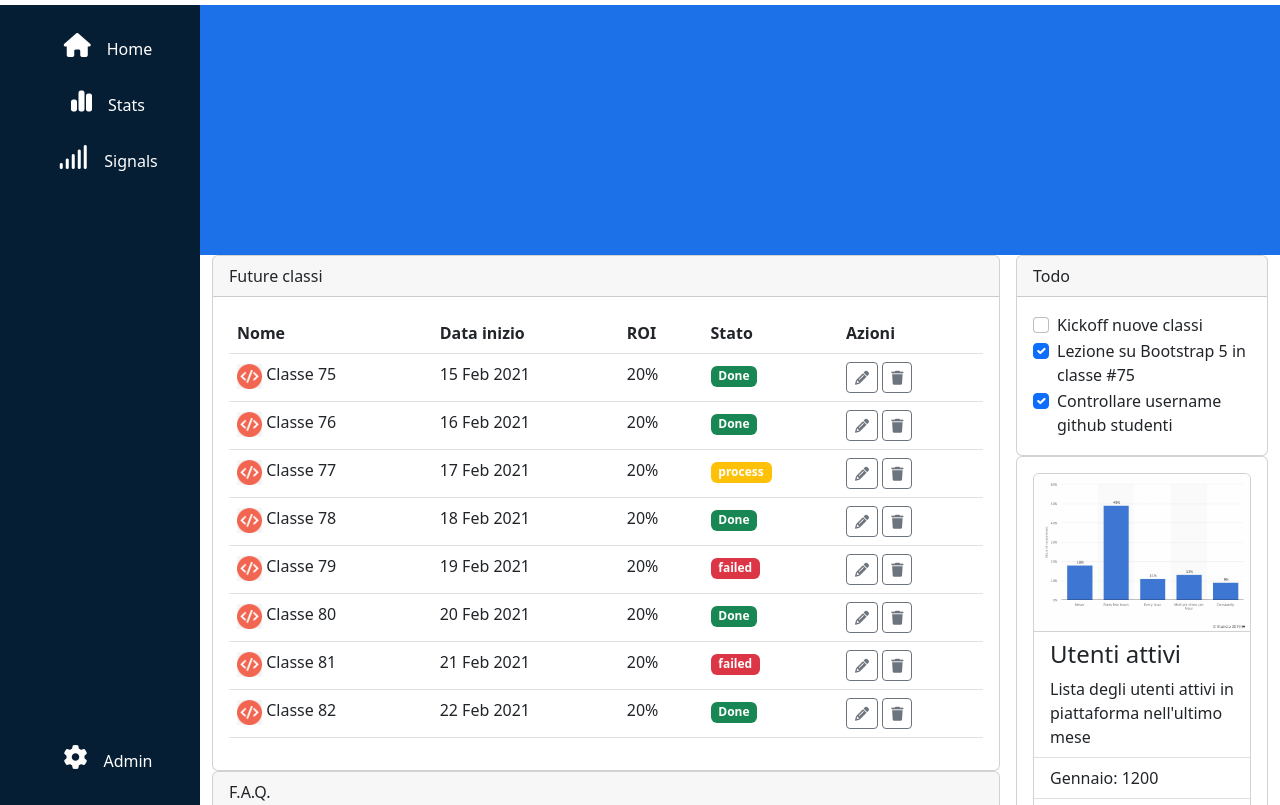
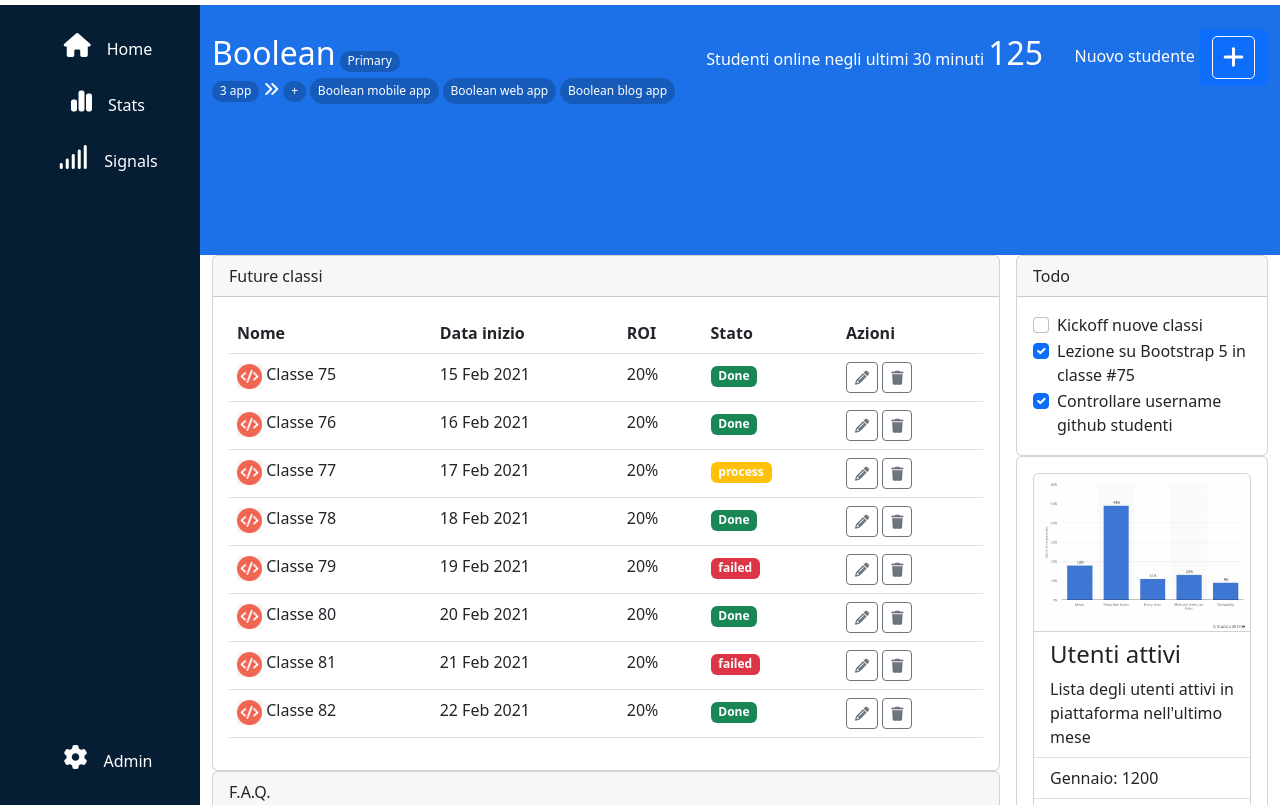
Before and after one commit to AlessandroFacci/html-css-bootstrap-dashboard, a plain HTML site: page index.html in a window 1280 px wide. Shown: the part 73-878 px from the top of the page. Drawn offline with nearby package versions, Linux system fonts and the light colour scheme.

Commit message:
html and css: edit header

```diff
--- a/css/style.css
+++ b/css/style.css
@@ -54,6 +54,29 @@
   background-color: #1c71e8;
 }
 
+#header .container-fluid {
+  height: 250px;
+}
+
+#header button i {
+  border: 1px solid white;
+  padding: 20px 10px;
+  border-radius: 5px;
+}
+
+#header .boolean {
+  font-size: 2rem;
+}
+
+#header .rounded-pill {
+  background-color: #165bba;
+  font-weight: normal;
+}
+
+#header .online {
+  font-size: 2rem;
+}
+
 /* MENU */
 
 #menu {
--- a/index.html
+++ b/index.html
@@ -102,7 +102,42 @@
         </div>
         <div class="overflow-auto">
           <!-- header -->
-          <header id="header"></header>
+          <header id="header" class="text-white">
+            <div class="container-fluid d-flex flex-column flex-md-row-reverse justify-content-between">
+              <div class="mt-4">
+                <span>Nuovo studente</span>
+                <button class="btn btn-primary" type="button" data-bs-toggle="offcanvas" data-bs-target="#offcanvasRight" aria-controls="offcanvasRight"><i class="fa-solid fa-plus fa-xl"></i></button>
+
+                <div class="offcanvas offcanvas-end" tabindex="-1" id="offcanvasRight" aria-labelledby="offcanvasRightLabel">
+                  <div class="offcanvas-header">
+                    <h5 class="offcanvas-title" id="offcanvasRightLabel">Offcanvas right</h5>
+                    <button type="button" class="btn-close" data-bs-dismiss="offcanvas" aria-label="Close"></button>
+                  </div>
+                  <div class="offcanvas-body">
+                    ...
+                  </div>
+                </div>
+              </div>
+              <div class="d-flex flex-column order-md-1 mt-md-4">
+                <div>
+                  <span class="boolean">Boolean</span>
+                  <span class="badge rounded-pill">Primary</span>
+                </div>
+                <div>
+                  <span class="badge rounded-pill">3 app</span>
+                  <i class="fa-solid fa-angles-right"></i>
+                  <span class="badge rounded-pill">+</span>
+                  <span class="badge rounded-pill d-sm-none d-xl-inline">Boolean mobile app</span>
+                  <span class="badge rounded-pill d-sm-none d-xl-inline">Boolean web app</span>
+                  <span class="badge rounded-pill d-sm-none d-xl-inline">Boolean blog app</span>
+                </div>
+              </div>
+              <div class="mt-md-4">
+                <span>Studenti online negli ultimi 30 minuti</span>
+                <span class="online">125</span>
+              </div>
+            </div>
+          </header>
           <!-- menu -->
           <div id="menu">
             <div class="container-fluid">
```
